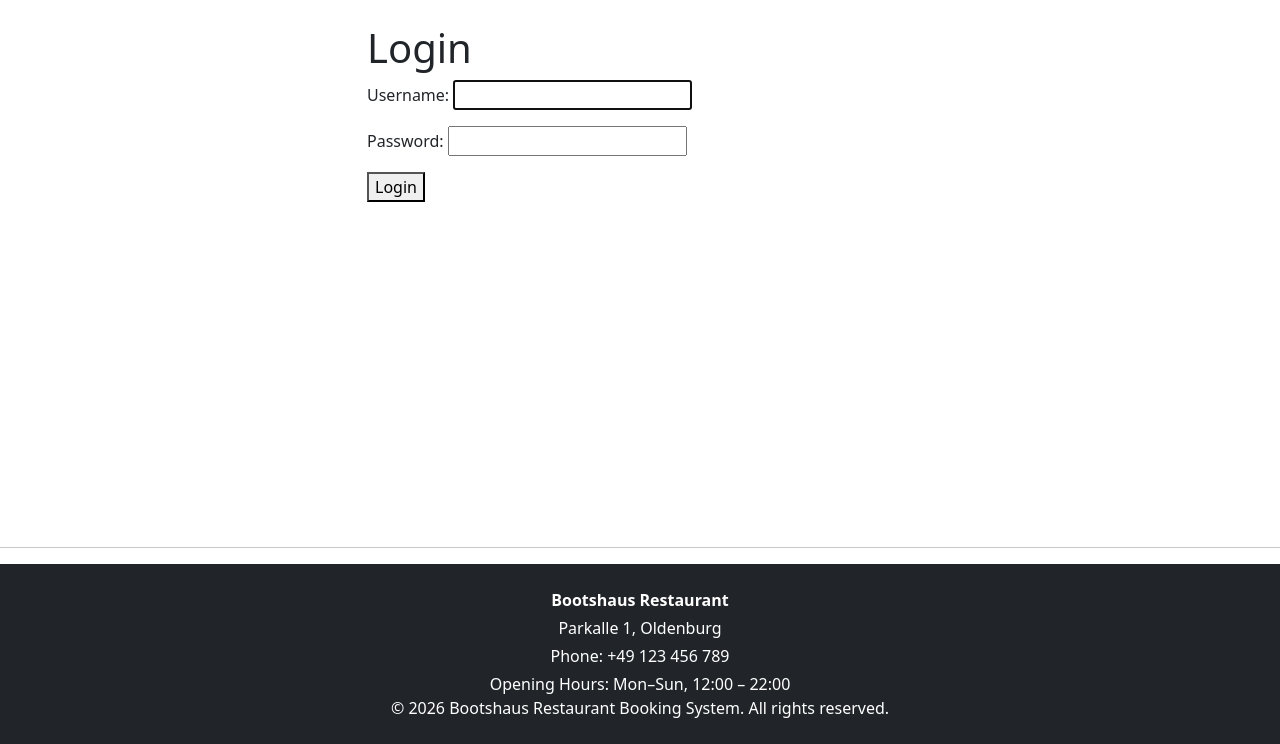
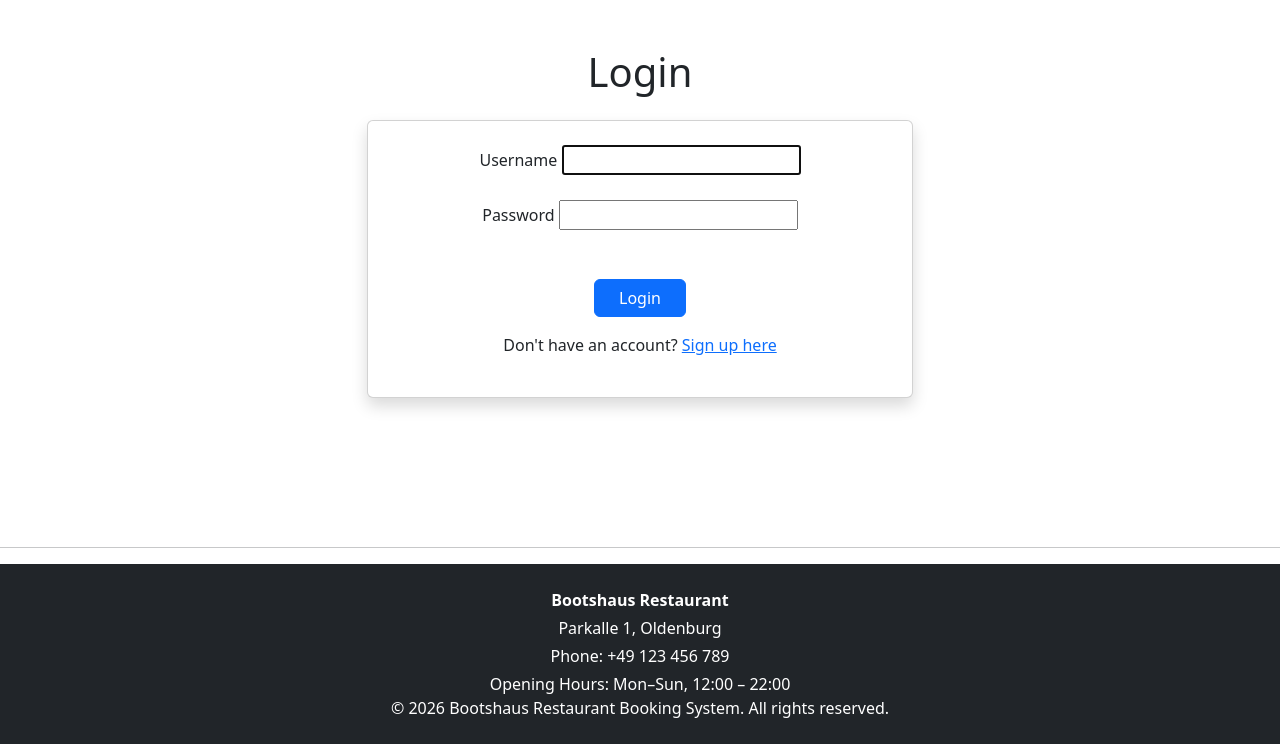
Before and after one commit to liepinaievaa-maker/restaurant-bootshaus-booking-system, a Django app: page /accounts/login/ in a window 1280 px wide. Shown: the part 56-800 px from the top of the page. Run offline with Django 5.2, Linux system fonts and the light colour scheme.

Commit message:
Add color palette and login center

```diff
--- a/bookings/templates/bookings/base.html
+++ b/bookings/templates/bookings/base.html
@@ -54,7 +54,7 @@
 </nav>
 
 <main class="flex-grow-1">
-    <div class="container mt-4">
+    <div class="container mt-5">
         {% block content %}
         {% endblock %}
     </div>
--- a/bookings/templates/registration/login.html
+++ b/bookings/templates/registration/login.html
@@ -1,17 +1,49 @@
 {% extends 'bookings/base.html' %}
 
 {% block content %}
-
 <div class="row justify-content-center">
     <div class="col-12 col-md-8 col-lg-6">
 
-        <h1>Login</h1>
+        <h1 class="mb-4 text-center">Login</h1>
 
-        <form method="POST">
+        <form method="POST" class="card p-4 shadow">
             {% csrf_token %}
-            {{ form.as_p }}
-                <button type="submit">Login</button>
+
+            {% if form.non_field_errors %}
+                <div class="alert alert-danger">
+                    {{ form.non_field_errors }}
+                </div>
+            {% endif %}
+
+            <div class="mb-3 text-center">
+                <label class="form-label">Username</label>
+                {{ form.username }}
+                <div class="text-danger small mt-1">
+                    {{ form.username.errors }}
+                </div>
+            </div>
+
+            <div class="mb-3 text-center">
+                <label class="form-label">Password</label>
+                {{ form.password }}
+                <div class="text-danger small mt-1">
+                    {{ form.password.errors }}
+                </div>
+            </div>
+
+            <div class="text-center mt-4 center">
+                <button type="submit" class="btn btn-primary px-4">
+                    Login
+                </button>
+            </div>
+
+            <p class="text-center mt-3">
+                Don't have an account?
+                <a href="{% url 'signup' %}">Sign up here</a>
+            </p>
+
         </form>
+
     </div>
 </div>
 {% endblock %}
```
Also changed, not shown: README.md, documenation/color-pallete.PNG (added).
